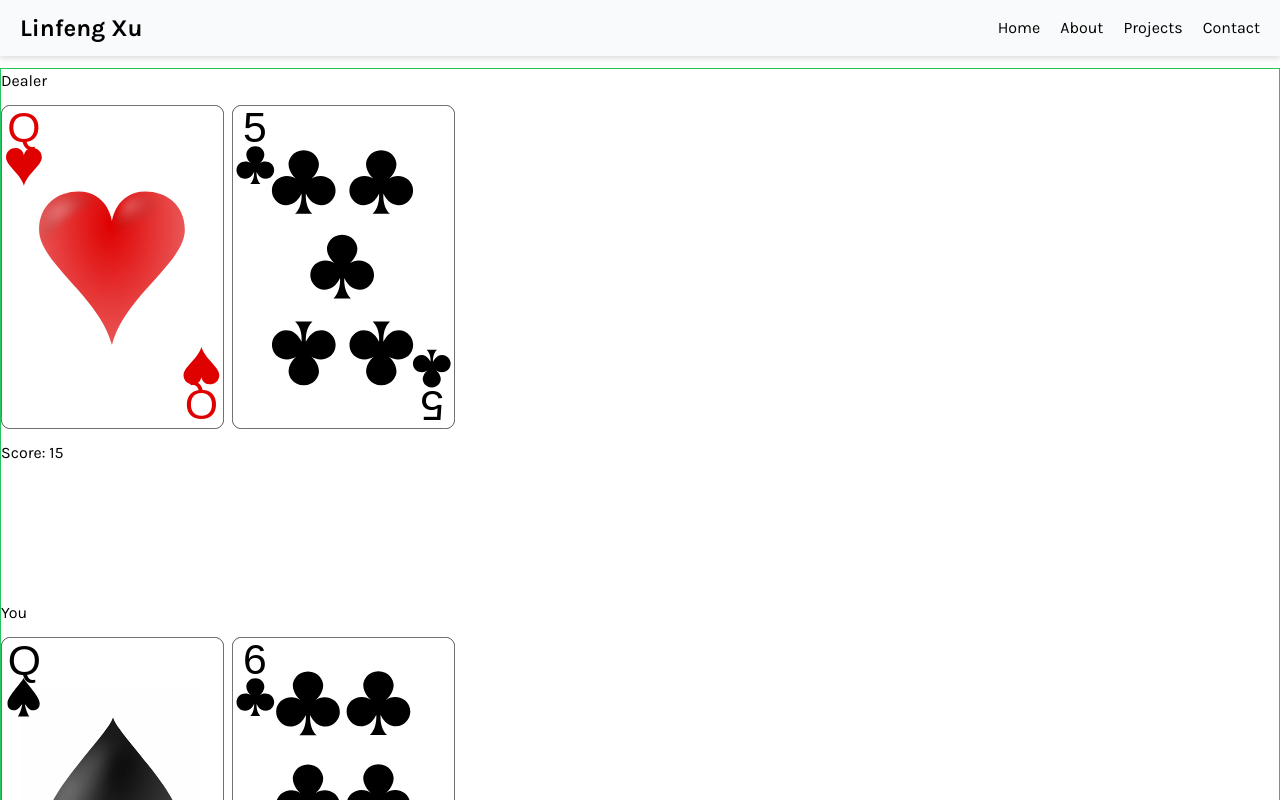
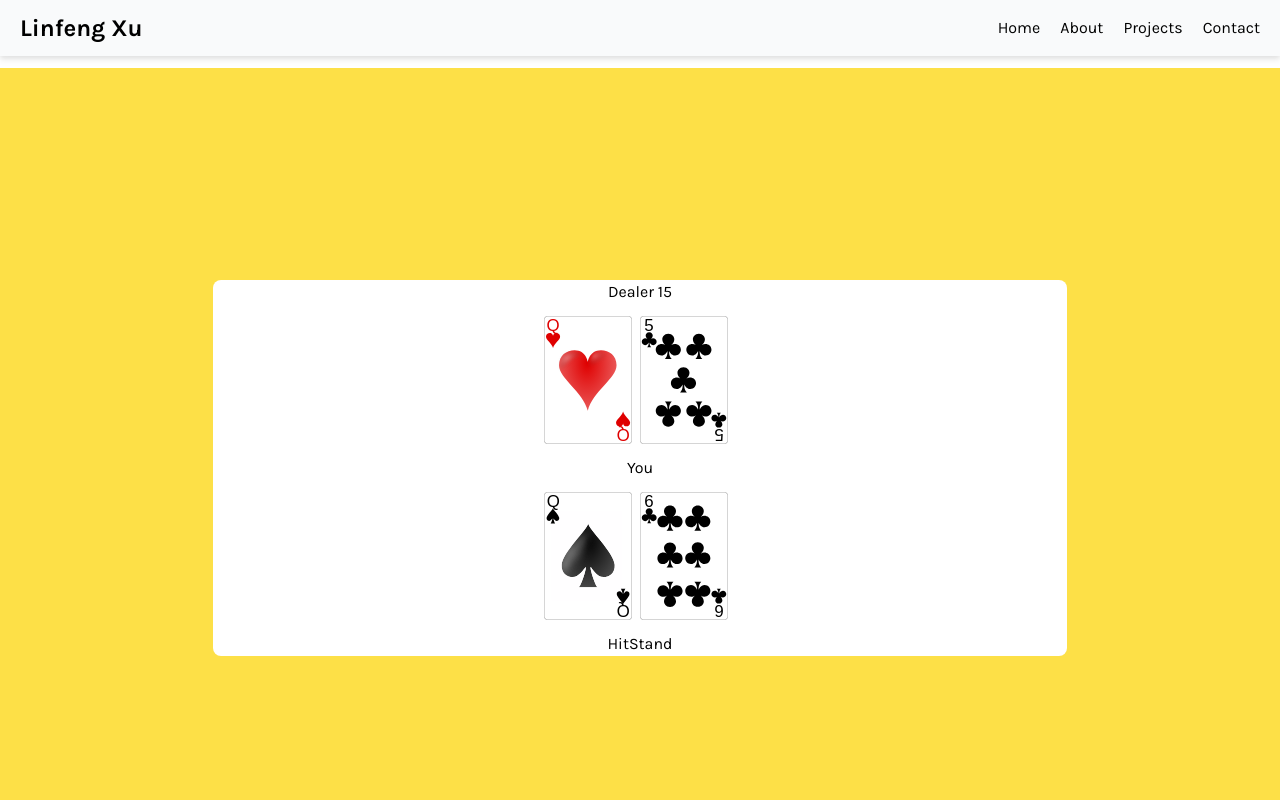
Before and after one commit to whiskey711/my-website-app, a Next.js app: page /projects/games/blackjack in a window 1280 px wide. Both pictures are taken after a click on the button "Start". Shown: the top 800 px of the page. Built offline with nearby package versions, Linux system fonts and the light colour scheme; a web font is replaced by a local one.

Commit message:
failed try on slide in cards

```diff
--- a/components/poker-components/BlackjackCover.js
+++ b/components/poker-components/BlackjackCover.js
@@ -11,6 +11,10 @@ export default function BlackjackCover(props) {
       <div>
         <button onClick={props.startGame}>Start</button>
       </div>
+      <div
+        className="h-32 w-32 bg-lime-300">
+        fade in right
+      </div>
     </div>
   );
 }
--- a/components/poker-components/BlackjackInterface.js
+++ b/components/poker-components/BlackjackInterface.js
@@ -1,5 +1,5 @@
-import { use, useEffect, useState } from "react";
-import Image from "next/image";
+import { useEffect, useState } from "react";
+import PokerCard from "./PokerCard";
 import { nanoid } from "nanoid";
 
 export default function BlackjackInterface() {
@@ -23,18 +23,10 @@ export default function BlackjackInterface() {
   });
 
   const playerCardsElements = playerCards.map((card) => {
-    return (
-      <div key={nanoid()} className="mr-2 my-3">
-        <img src={"/poker/" + card.rank + "_of_" + card.suit + ".svg"} alt="poker" />
-      </div>
-    );
+    return <PokerCard card={card} />;
   });
   const dealerCardsElements = dealerCards.map((card) => {
-    return (
-      <div key={nanoid()} className="mr-2 my-3">
-        <img src={"/poker/" + card.rank + "_of_" + card.suit + ".svg"} alt="poker" />
-      </div>
-    );
+    return <PokerCard card={card} />;
   })
 
   useEffect(() => {
@@ -230,30 +222,25 @@ export default function BlackjackInterface() {
   }
 
   return (
-    <div className="max-h-screen border border-green-500 grid grid-rows-3">
-      <div>
-        <h1>Dealer</h1>
-        <div className="flex">
+    <div className="min-h-screen bg-yellow-300 flex justify-center items-center">
+      <div className="bg-white w-2/3 rounded-lg">
+        <div className="text-center">
+          <h1>Dealer <span>{dealer.sum}</span></h1>
+          <div className="flex justify-center">
             {dealerCardsElements}
           </div>
-        <div>
-          Score: {dealer.sum}
         </div>
-      </div>
-      <div>
+        <div className="text-center">
           {dealer.bust && <p>Dealer bust, you won</p>}
           {player.bust && <p>You bust, you lose</p>}
           {(playerWon && !dealerWon) && <p>You have greater hand, you won</p>}
           {(!playerWon && dealerWon) && <p>Dealer have greater hand, you lose</p>}
           {(playerWon && dealerWon) && <p>Draw</p>}
         </div>
-      <div className="">
+        <div className="text-center">
           <h1>You</h1>
-        <div className="flex">
+          <div className="flex justify-center">
             {playerCardsElements}
-        </div>
-        <div>
-          Score: {player.sum}
           </div>
           <div>
             {(player.bust || dealer.bust || dealerWon || playerWon) &&
@@ -266,5 +253,6 @@ export default function BlackjackInterface() {
           </div>}
         </div>
       </div>
+    </div>
   );
 }
--- /dev/null
+++ b/components/poker-components/PokerCard.js
@@ -0,0 +1,12 @@
+import { nanoid } from "nanoid";
+
+export default function PokerCard(props) {
+  return (
+    <div key={nanoid()} className="mr-2 my-3">
+      <img
+        className="h-32"
+        src={"/poker/" + props.card.rank + "_of_" + props.card.suit + ".svg"}
+        alt="poker" />
+    </div>
+  );
+}
--- a/tailwind.config.js
+++ b/tailwind.config.js
@@ -5,6 +5,9 @@ module.exports = {
     "./app/**/*.{js,ts,jsx,tsx}",
     "./pages/**/*.{js,ts,jsx,tsx}",
     "./components/**/*.{js,ts,jsx,tsx}",
+  ],
+  safelist: [
+    "animate-[fade-in-right_1s_ease_in_out]"
   ],
   theme: {
     extend: {
```
Lines whose indentation alone changed are shown as unchanged.
